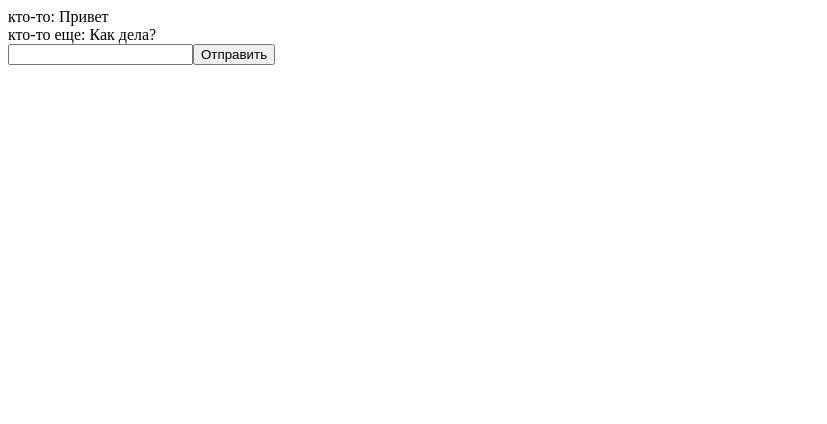
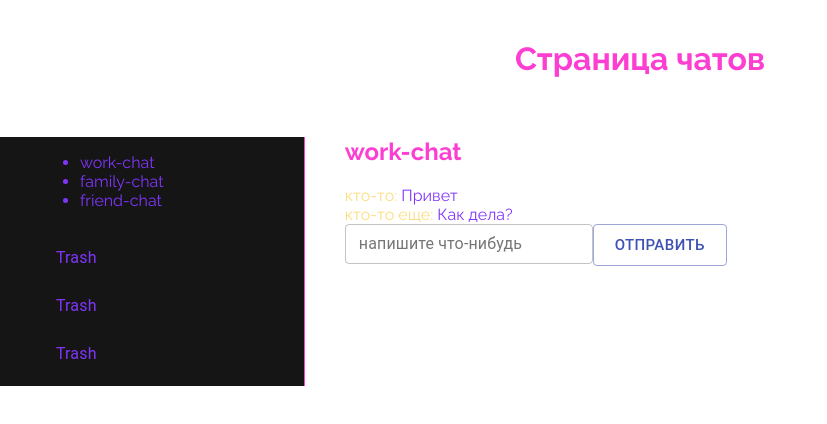
Before and after one commit to Nattone/react, a React app: page / in a window 1280 px wide. Shown: the whole page, without its empty margins (0-827 px from the left). Built offline with nearby package versions, Linux system fonts and the light colour scheme.

Commit message:
lesson 3

```diff
--- a/static_src/App.js
+++ b/static_src/App.js
@@ -1,42 +1,42 @@
-import React, { useEffect, useState } from 'react';
+import React, { useState } from 'react';
 
-import MessagesList from './components/MessagesList.jsx';
-import MessageForm from './components/MessageForm.jsx';
+import Layout from './components/Layout.jsx';
+import Chat from './components/Chat.jsx';
 
-const currentAuthor = 'Я'
-const defaultMessages = [
-    { author: 'кто-то', text: 'Привет' },
-    { author: 'кто-то еще', text: 'Как дела?' }
-]
+import "./styles/style.scss";
+import ChatList from './components/ChatList.jsx';
+
+import { createMuiTheme } from '@material-ui/core/styles';
+
+const theme = createMuiTheme({
+    palette: {
+        primary: {
+            // light: will be calculated from palette.primary.main,
+            main: '#8135fb',
+            // dark: will be calculated from palette.primary.main,
+            // contrastText: will be calculated to contrast with palette.primary.main
+        },
+        secondary: {
+            light: '#fedd7d',
+            main: '#fd3ed2',
+            // dark: will be calculated from palette.secondary.main,
+            contrastText: '#fd3ed2',
+        },
+    },
+});
+
+const list = ["work-chat", "family-chat", "friend-chat"];
 
 const App = () => {
-    const [messages, setMessages] = useState(defaultMessages);
-
-    useEffect(() => {
-        if (messages.length > 0 && messages[messages.length - 1].author === currentAuthor) {
-            const answer = {
-                author: 'robot',
-                text: 'ты мне не нравишься'
-            };
-            setTimeout(() => {
-                setMessages([...messages, answer]);
-            }, 1000);
-        };
-    }, [messages]);
-
-    const onSubmitHandler = (value) => {
-        const newMessage = {
-            author: currentAuthor,
-            text: value
-        };
-        setMessages([...messages, newMessage]);
+    const [activeChat, setActiveChat] = useState(0);
+    const onChatChangeHandler = (chatIndex) => {
+        setActiveChat(chatIndex)
     };
-
     return (
-        <div>
-            <MessagesList messages={messages} />
-            <MessageForm onSubmit={onSubmitHandler} />
-        </div>
+        <Layout>
+            <ChatList list={list} onChange={onChatChangeHandler} />
+            <Chat title={list[activeChat]} />
+        </Layout>
     )
 }
 
--- /dev/null
+++ b/static_src/components/Chat.jsx
@@ -0,0 +1,42 @@
+import React, { useEffect, useState } from 'react';
+
+import MessagesList from './MessagesList.jsx';
+import MessageForm from './MessageForm.jsx';
+
+const currentAuthor = 'Я'
+const defaultMessages = [
+    { author: 'кто-то', text: 'Привет' },
+    { author: 'кто-то еще', text: 'Как дела?' }
+]
+
+const Chat = (props) => {
+    const [messages, setMessages] = useState(defaultMessages);
+
+    useEffect(() => {
+        if (messages.length > 0 && messages[messages.length - 1].author === currentAuthor) {
+            const answer = {
+                author: 'robot',
+                text: 'ты мне не нравишься'
+            };
+            setTimeout(() => {
+                setMessages([...messages, answer]);
+            }, 1000);
+        };
+    }, [messages]);
+
+    const onSubmitHandler = (value) => {
+        const newMessage = {
+            author: currentAuthor,
+            text: value
+        };
+        setMessages([...messages, newMessage]);
+    };
+    return (
+        <div className="chat">
+            <h2 className="title">{props.title}</h2>
+            <MessagesList messages={messages} />
+            <MessageForm onSubmit={onSubmitHandler} />
+        </div>
+    )
+}
+export default Chat
--- /dev/null
+++ b/static_src/components/ChatList.jsx
@@ -0,0 +1,38 @@
+import React from 'react';
+
+import List from '@material-ui/core/List';
+import ListItem from '@material-ui/core/ListItem';
+import ListItemText from '@material-ui/core/ListItemText';
+
+const ChatList = (props) => {
+    return (
+        <div className="chatlist">
+            <ul className="chat">
+                {props.list.map((item, index) => (
+                    <li
+                        className="chat-item"
+                        key={index}
+                        onClick={() => props.onChange(index)}
+                    >
+                        {item}
+                    </li>
+                ))}
+            </ul>
+
+            <List component="nav" aria-label="secondary mailbox folders">
+                <ListItem button>
+                    <ListItemText primary="Trash" />
+                </ListItem>
+                <ListItem button>
+                    <ListItemText primary="Trash" />
+                </ListItem>
+                <ListItem button>
+                    <ListItemText primary="Trash" />
+                </ListItem>
+            </List>
+
+        </div>
+
+    )
+}
+export default ChatList
--- /dev/null
+++ b/static_src/components/Header.jsx
@@ -0,0 +1,10 @@
+import React, { useState } from 'react';
+
+const Header = () => {
+    return (
+        <div className="header">
+            <h1>Страница чатов</h1>
+        </div>
+    )
+}
+export default Header
--- /dev/null
+++ b/static_src/components/Layout.jsx
@@ -0,0 +1,15 @@
+import React, { useState } from 'react';
+
+import Header from './Header.jsx';
+
+const Layout = (props) => {
+    return (
+        <div className="layout">
+            <Header />
+            <div className="chatwrapper">
+                {props.children}
+            </div>
+        </div>
+    )
+}
+export default Layout
--- a/static_src/components/MessageForm.jsx
+++ b/static_src/components/MessageForm.jsx
@@ -1,4 +1,6 @@
 import React, { useState } from 'react';
+import { TextField } from '@material-ui/core';
+import Button from '@material-ui/core/Button';
 
 export default function MessageForm(props) {
     const [inputText, setInputText] = useState('');
@@ -16,16 +18,24 @@ export default function MessageForm(props) {
 
     return (
         <form onSubmit={onSubmitHandler}>
-            <input
-                type="text"
+            <TextField
+                label="напишите что-нибудь"
+                variant="outlined"
+                size="small"
+                color="secondary"
                 name="message"
                 value={inputText}
                 onChange={onChangeHandler}
+                className="input"
             />
-            <input
+            <Button
+                variant="outlined"
                 type="submit"
-                value="Отправить"
-            />
+                color="primary"
+                size="large"
+                className="button">
+                Отправить
+            </Button>
         </form>
     );
 }
--- a/static_src/components/MessagesList.jsx
+++ b/static_src/components/MessagesList.jsx
@@ -1,17 +1,18 @@
 import React from 'react';
 
 const Message = (props) => (
-    <div>
-        <span>{props.author}: </span>
-        <span>{props.text}</span>
+    <div className="message">
+        <span className="message-author">{props.author}: </span>
+        <span className="message-text">{props.text}</span>
     </div>
 );
 
 const MessagesList = (props) => (
-    props.messages.map(message => (
+    props.messages.map((message, index) => (
         <Message
             author={message.author}
             text={message.text}
+            key={index}
         />
     ))
 );
--- a/static_src/index.html
+++ b/static_src/index.html
@@ -3,6 +3,8 @@
 
 <head>
   <meta charset="UTF-8">
+  <link rel="preconnect" href="https://fonts.gstatic.com">
+  <link href="https://fonts.googleapis.com/css2?family=Raleway:wght@400;700&display=swap" rel="stylesheet">
   <title>React</title>
 </head>
 
--- /dev/null
+++ b/static_src/styles/style.scss
@@ -0,0 +1,71 @@
+html,
+body {
+	height: 100%;
+}
+#root, .layout{
+    display: flex;
+	flex-direction: column;
+	min-height: 100%;
+}
+#root {
+    max-width: 1280px;
+    margin: 0 auto;
+    // padding: 0 40px 80px;
+    box-sizing: border-box;
+}
+body {
+    margin: 0;
+    // background-color: #000;
+    color: #8135fb;
+    font-family: 'Raleway', sans-serif;
+}
+.layout {
+
+    .header {
+        padding: 40px 0;
+    }
+
+    .chatwrapper {
+        display: flex;
+
+        .chatlist {
+            width: 20%;
+            border-right: 1px solid #fd3ed2;
+            padding: 0 40px;
+            background-color: #151515;
+
+            .chat {
+                &-item {
+                    transition: color .3s ease;
+
+                    &:hover {
+                        cursor: pointer;
+                        color: #fedd7d;
+                    }
+                }
+            }
+        }
+
+        .chat {
+            width: 80%;
+            padding: 0 40px;
+
+            .message {
+
+                &-author {
+                    color: #fedd7d;
+                }
+            }
+        }
+    }
+}
+
+h1, h2 {
+    margin: 0 auto;
+    color: #fd3ed2;
+    margin-bottom: 20px;
+}
+
+h1 {
+    text-align: center;
+}
--- a/webpack.config.js
+++ b/webpack.config.js
@@ -1,8 +1,9 @@
 const path = require("path");
 const webpack = require("webpack");
 const HtmlWebpackPlugin = require('html-webpack-plugin');
+const MiniCssExtractPlugin = require('mini-css-extract-plugin');
 
-module.exports = {
+module.exports = (env, argv) => ({
     entry: { //entry — файл, с которого начинается сборка приложения. Их может быть несколько, тогда и сборка будет не одна. Входная точка
         app: './index.jsx',
     },
@@ -15,6 +16,9 @@ module.exports = {
     plugins: [
         new HtmlWebpackPlugin({
             template: 'index.html'
+        }),
+        new MiniCssExtractPlugin({
+            filename: '[name].css',
         }),
     ],
     devServer: {
@@ -32,6 +36,18 @@ module.exports = {
                     presets: ['@babel/env', '@babel/react'],
                 },
             },
+            {
+                test: /\.s[ac]ss$/i,
+                use: [
+                    (argv.mode === 'production')
+                        ? MiniCssExtractPlugin.loader
+                        : 'style-loader',
+                    // Translates CSS into CommonJS
+                    "css-loader",
+                    // Compiles Sass to CSS
+                    "sass-loader",
+                ],
+            },
         ],
     },
-};
+});
```
Also changed, not shown: package.json (+8 -2 lines), static/build/index.html, 6 other files.
